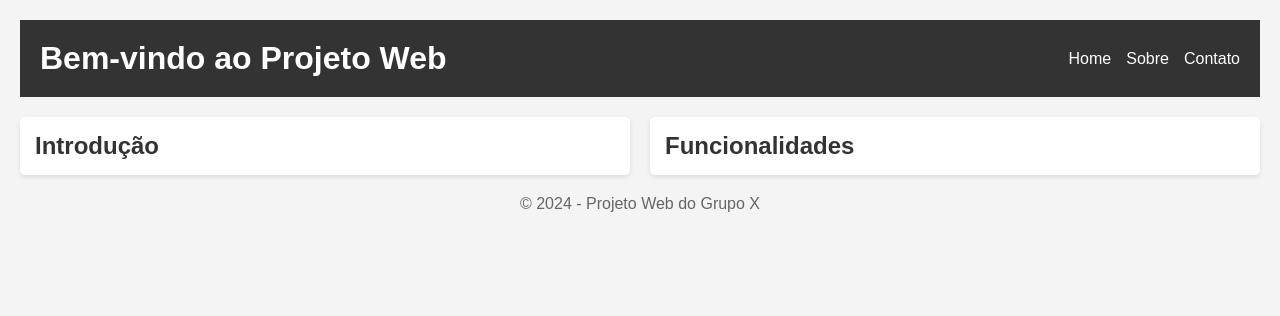
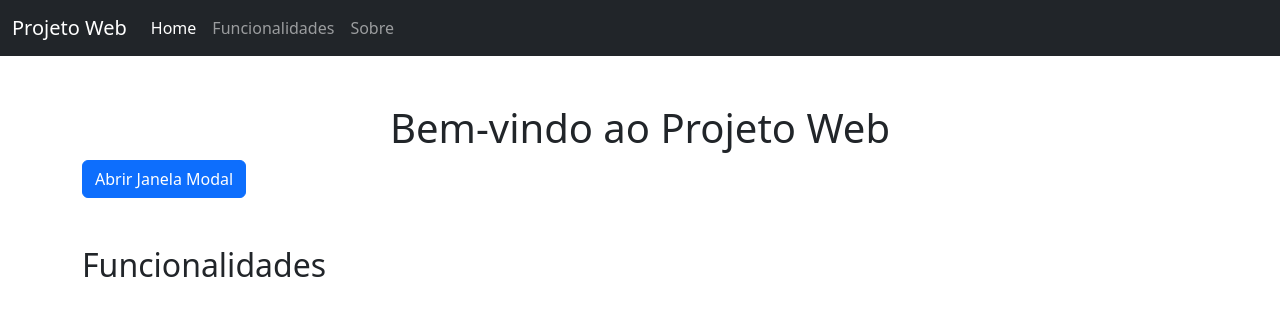
Before and after one commit to mateus443/n3-dsii, a website: page Aula3/projetoWeb/index.html in a window 1280 px wide. Drawn offline with nearby package versions, Linux system fonts and the light colour scheme.

Commit message:
estrutura do projeto web

```diff
--- a/Aula3/projetoWeb/css/style.css
+++ /dev/null
@@ -1,64 +0,0 @@
-* {
-    margin: 0;
-    padding: 0;
-    box-sizing: border-box;
-}
-
-body {
-    font-family: Arial, sans-serif;
-    background-color: #f4f4f4;
-    color: #333;
-    padding: 20px;
-}
-
-header {
-    display: flex;
-    justify-content: space-between;
-    align-items: center;
-    padding: 20px;
-    background-color: #333;
-    color: white;
-}
-
-nav ul {
-    list-style: none;
-    display: flex;
-    gap: 15px;
-}
-
-nav ul li a {
-    color: white;
-    text-decoration: none;
-}
-
-main {
-    display: grid;
-    grid-template-columns: repeat(auto-fit, minmax(300px, 1fr));
-    gap: 20px;
-    margin-top: 20px;
-}
-
-section {
-    background-color: white;
-    padding: 15px;
-    border-radius: 5px;
-    box-shadow: 0px 2px 5px rgba(0, 0, 0, 0.1);
-}
-
-footer {
-    margin-top: 20px;
-    text-align: center;
-    color: #666;
-}
-
-/* Responsividade com media queries */
-@media (max-width: 768px) {
-    header {
-        flex-direction: column;
-        text-align: center;
-    }
-
-    main {
-        grid-template-columns: 1fr;
-    }
-}
--- a/Aula3/projetoWeb/index.html
+++ b/Aula3/projetoWeb/index.html
@@ -3,41 +3,71 @@
 <head>
     <meta charset="UTF-8">
     <meta name="viewport" content="width=device-width, initial-scale=1.0">
-    <title>Projeto Web - Tema do Grupo</title>
-    <link rel="stylesheet" href="css/style.css">
+    <title>Projeto Web Responsivo - Grupo X</title>
+    <!-- Importando o Bootstrap CSS -->
+    <link href="https://cdn.jsdelivr.net/npm/bootstrap@5.3.0-alpha1/dist/css/bootstrap.min.css" rel="stylesheet">
 </head>
 <body>
 
-    <header>
-        <h1>Bem-vindo ao Projeto Web</h1>
-        <nav>
-            <!-- Alunos: Adicione o menu de navegação aqui -->
-            <ul>
-                <li><a href="#">Home</a></li>
-                <li><a href="#">Sobre</a></li>
-                <li><a href="#">Contato</a></li>
-            </ul>
-        </nav>
-    </header>
+    <!-- Menu de Navegação -->
+    <nav class="navbar navbar-expand-lg navbar-dark bg-dark">
+        <div class="container-fluid">
+            <a class="navbar-brand" href="#">Projeto Web</a>
+            <button class="navbar-toggler" type="button" data-bs-toggle="collapse" data-bs-target="#navbarNav" aria-controls="navbarNav" aria-expanded="false" aria-label="Toggle navigation">
+                <span class="navbar-toggler-icon"></span>
+            </button>
+            <div class="collapse navbar-collapse" id="navbarNav">
+                <ul class="navbar-nav">
+                    <li class="nav-item">
+                        <a class="nav-link active" aria-current="page" href="#">Home</a>
+                    </li>
+                    <li class="nav-item">
+                        <a class="nav-link" href="#">Funcionalidades</a>
+                    </li>
+                    <li class="nav-item">
+                        <a class="nav-link" href="#">Sobre</a>
+                    </li>
+                </ul>
+            </div>
+        </div>
+    </nav>
 
-    <main>
-        <section>
-            <h2>Introdução</h2>
-            <p><!-- Alunos: Adicione o conteúdo de introdução do projeto aqui --></p>
-        </section>
+    <!-- Conteúdo Principal -->
+    <div class="container mt-5">
+        <h1 class="text-center">Bem-vindo ao Projeto Web</h1>
 
-        <section>
+        <!-- Botão para abrir uma janela modal -->
+        <button type="button" class="btn btn-primary" data-bs-toggle="modal" data-bs-target="#exampleModal">
+            Abrir Janela Modal
+        </button>
+
+        <!-- Janela Modal -->
+        <div class="modal fade" id="exampleModal" tabindex="-1" aria-labelledby="exampleModalLabel" aria-hidden="true">
+            <div class="modal-dialog">
+                <div class="modal-content">
+                    <div class="modal-header">
+                        <h5 class="modal-title" id="exampleModalLabel">Janela Modal</h5>
+                        <button type="button" class="btn-close" data-bs-dismiss="modal" aria-label="Close"></button>
+                    </div>
+                    <div class="modal-body">
+                        <!-- Alunos: Adicione conteúdo da janela aqui -->
+                        Este é um exemplo de uma janela modal criada com Bootstrap.
+                    </div>
+                    <div class="modal-footer">
+                        <button type="button" class="btn btn-secondary" data-bs-dismiss="modal">Fechar</button>
+                    </div>
+                </div>
+            </div>
+        </div>
+
+        <!-- Adicione outras seções aqui -->
+        <section class="mt-5">
             <h2>Funcionalidades</h2>
             <p><!-- Alunos: Detalhe as funcionalidades aqui --></p>
         </section>
+    </div>
 
-        <!-- Alunos: Adicione seções adicionais conforme o tema do projeto -->
-    </main>
-
-    <footer>
-        <p>&copy; 2024 - Projeto Web do Grupo X</p>
-    </footer>
-
-    <script src="js/script.js"></script>
+    <!-- Importando Bootstrap JS e dependências -->
+    <script src="https://cdn.jsdelivr.net/npm/bootstrap@5.3.0-alpha1/dist/js/bootstrap.bundle.min.js"></script>
 </body>
 </html>
--- a/Aula3/projetoWeb/js/script.js
+++ /dev/null
@@ -1,5 +0,0 @@
-document.addEventListener("DOMContentLoaded", function () {
-    console.log("Projeto Web - Grupo X está rodando");
-
-    // Alunos: Adicione interações com o DOM, eventos e lógica do projeto aqui
-});
--- /dev/null
+++ b/Aula3/projetoWeb/package.json
@@ -0,0 +1,5 @@
+{
+  "dependencies": {
+    "express": "^4.21.0"
+  }
+}
--- /dev/null
+++ b/Aula3/projetoWeb/public/css/style.css
@@ -0,0 +1,66 @@
+* {
+    margin: 0;
+    padding: 0;
+    box-sizing: border-box;
+}
+
+body {
+    font-family: Arial, sans-serif;
+    background-color: #f4f4f4;
+    color: #333;
+    padding: 20px;
+}
+
+header {
+    display: flex;
+    justify-content: space-between;
+    align-items: center;
+    padding: 20px;
+    background-color: #333;
+    color: white;
+}
+
+nav ul {
+    list-style: none;
+    display: flex;
+    gap: 15px;
+}
+
+nav ul li a {
+    color: white;
+    text-decoration: none;
+}
+
+main {
+    display: grid;
+    grid-template-columns: repeat(auto-fit, minmax(300px, 1fr));
+    gap: 20px;
+    margin-top: 20px;
+}
+
+section {
+    background-color: white;
+    padding: 15px;
+    border-radius: 5px;
+    box-shadow: 0px 2px 5px rgba(0, 0, 0, 0.1);
+}
+
+footer {
+    margin-top: 20px;
+    text-align: center;
+    color: #666;
+}
+
+/* Responsividade com media queries */
+@media (max-width: 768px) {
+    header {
+        flex-direction: column;
+        text-align: center;
+    }
+
+    main {
+        grid-template-columns: 1fr;
+    }
+}
+
+/* Alunos: podem adicionar estilos adicionais conforme necessário */
```
Also changed, not shown: Aula3/projetoWeb/public/js/script.js (added, +7 -0 lines), Aula3/projetoWeb/server.js (added, +18 -0 lines), Aula3/projetoWeb/README.md, 1 other file.
